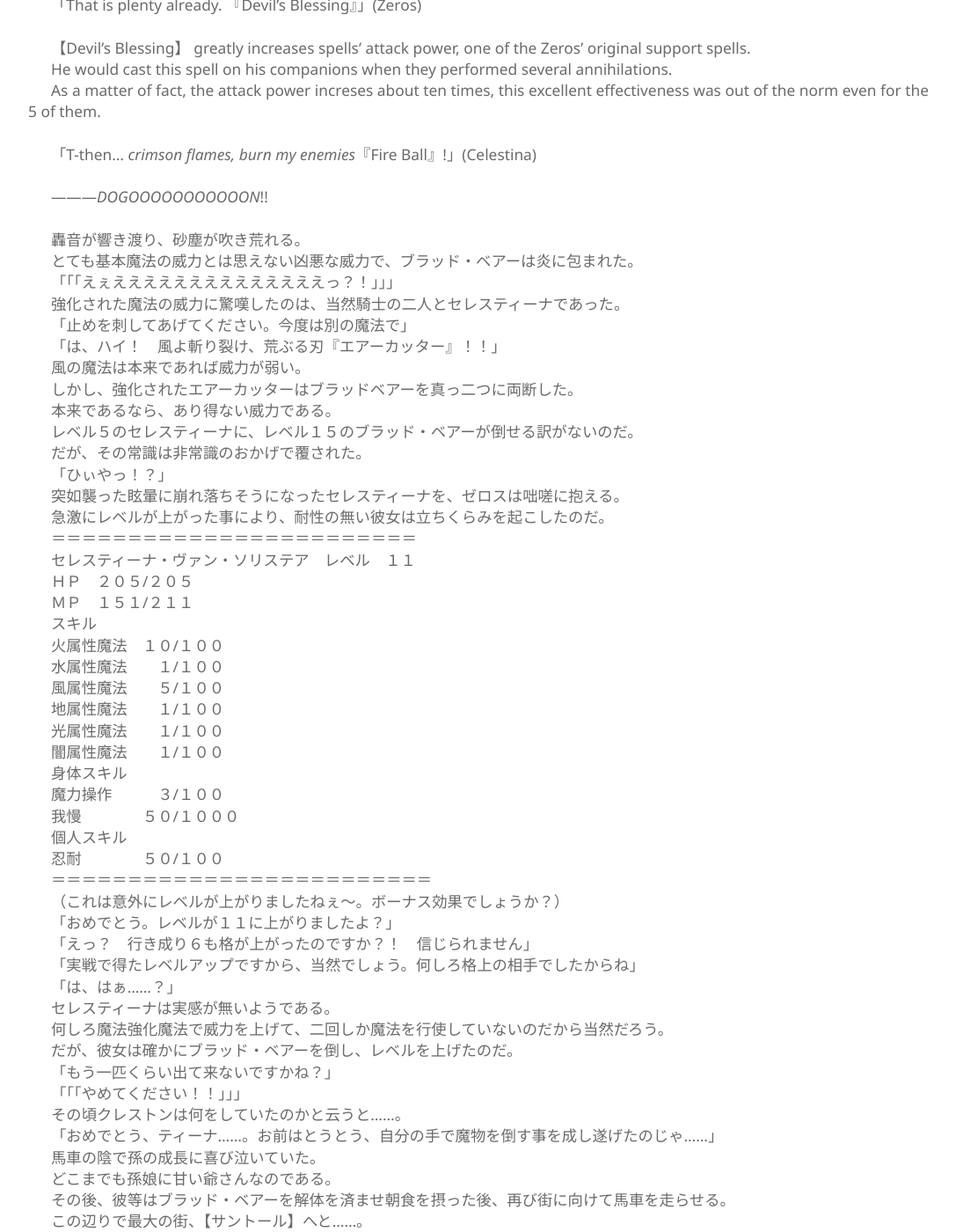
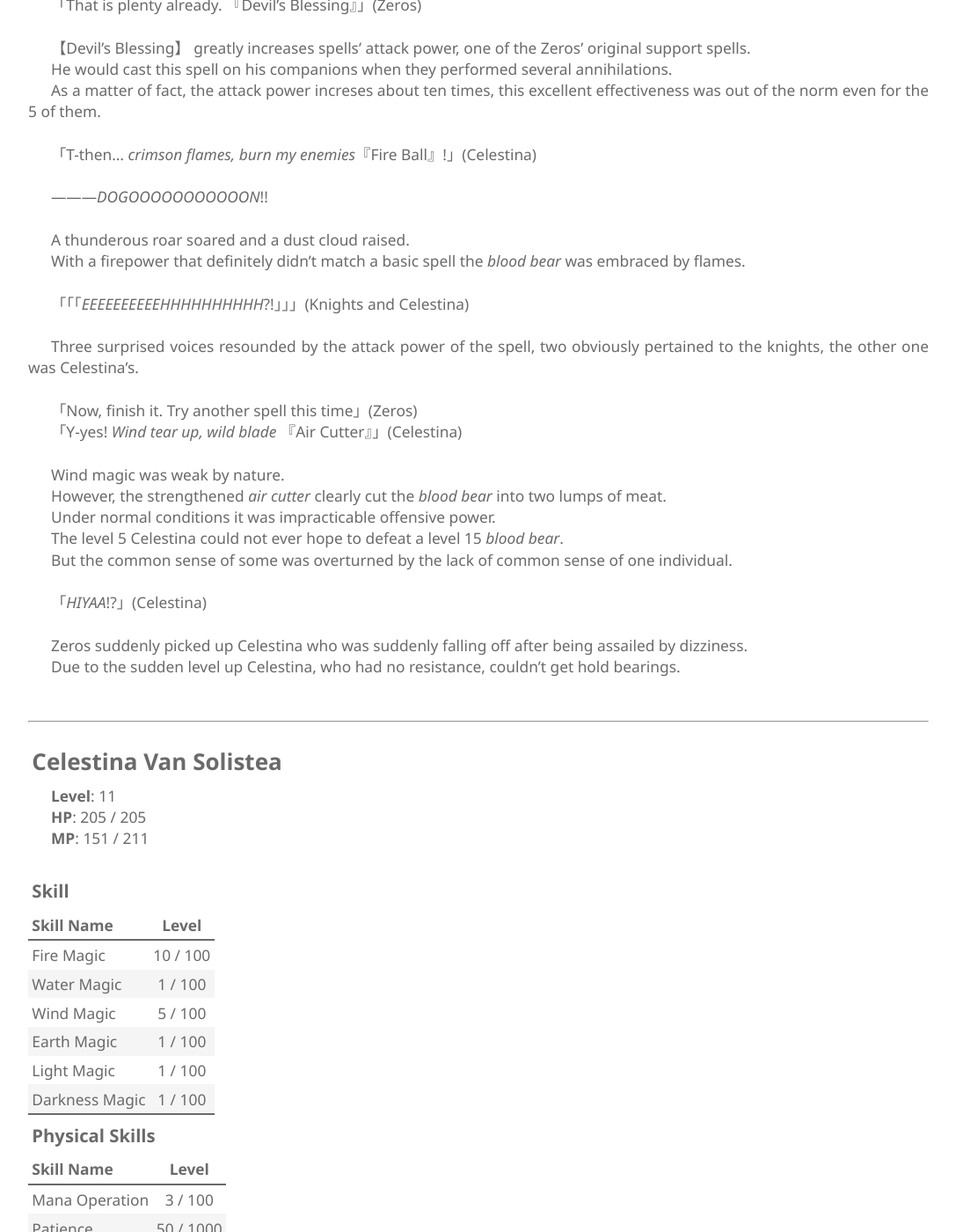
Before and after one commit to JoaoSilveira/arafoo, a Jekyll site: the page built from _chapters/3.md, in a window 1280 px wide and 1400 px high, scrolled down 11706 px. Shown: the whole window at 88% size, without its empty margins (96-1183 px from the left). Built offline with Jekyll 4.4.1, drawn with Linux system fonts in a browser that asks for light colours; some of the changed text lies outside the part shown.

Commit message:
Finish chapter 3

```diff
--- a/_chapters/3.md
+++ b/_chapters/3.md
@@ -289,7 +289,7 @@ Occupation: Noble's Daughter
 | --- | :---: |
 | Fire Magic | 1 / 100 |
 
-### Body Skills
+### Physical Skills
 
 | Skill Name | Level |
 | ----- | :---: |
@@ -768,145 +768,130 @@ As a matter of fact, the attack power increses about ten times, this excellent e
 
 <br>
 
+A thunderous roar soared and a dust cloud raised.
 
-轟音が響き渡り、砂塵が吹き荒れる。
+With a firepower that definitely didn't match a basic spell the *blood bear* was embraced by flames.
 
-とても基本魔法の威力とは思えない凶悪な威力で、ブラッド・ベアーは炎に包まれた。
+<br>
 
+「「「*EEEEEEEEEEHHHHHHHHHH*?!」」」(Knights and Celestina)
 
+<br>
 
-「「「えぇええええええええええええええっ？！」」」
+Three surprised voices resounded by the attack power of the spell, two obviously pertained to the knights, the other one was Celestina's.
 
+<br>
 
+「Now, finish it. Try another spell this time」(Zeros)
 
-強化された魔法の威力に驚嘆したのは、当然騎士の二人とセレスティーナであった。
+「Y-yes! *Wind tear up, wild blade* 『Air Cutter』」(Celestina)
 
+<br>
 
+Wind magic was weak by nature.
 
-「止めを刺してあげてください。今度は別の魔法で」
+However, the strengthened *air cutter* clearly cut the *blood bear* into two lumps of meat.
 
-「は、ハイ！　風よ斬り裂け、荒ぶる刃『エアーカッター』！！」
+Under normal conditions it was impracticable offensive power.
 
+The level 5 Celestina could not ever hope to defeat a level 15 *blood bear*.
 
+But the common sense of some was overturned by the lack of common sense of one individual.
 
-風の魔法は本来であれば威力が弱い。
+<br>
 
-しかし、強化されたエアーカッターはブラッドベアーを真っ二つに両断した。
+「*HIYAA*!?」(Celestina)
 
-本来であるなら、あり得ない威力である。
+<br>
 
-レベル５のセレスティーナに、レベル１５のブラッド・ベアーが倒せる訳がないのだ。
+Zeros suddenly picked up Celestina who was suddenly falling off after being assailed by dizziness.
 
-だが、その常識は非常識のおかげで覆された。
+Due to the sudden level up Celestina, who had no resistance, couldn't get hold bearings.
 
+<br>
 
+---
 
-「ひぃやっ！？」
+## Celestina Van Solistea
 
+**Level**: 11
 
+**HP**: 205 / 205
 
-突如襲った眩暈に崩れ落ちそうになったセレスティーナを、ゼロスは咄嗟に抱える。
+**MP**: 151 / 211
 
-急激にレベルが上がった事により、耐性の無い彼女は立ちくらみを起こしたのだ。
+<br>
 
+### Skill
 
+| Skill Name | Level |
+| --- | :---: |
+| Fire Magic | 10 / 100 |
+| Water Magic | 1 / 100 |
+| Wind Magic | 5 / 100 |
+| Earth Magic | 1 / 100 |
+| Light Magic | 1 / 100 |
+| Darkness Magic | 1 / 100 |
 
-＝＝＝＝＝＝＝＝＝＝＝＝＝＝＝＝＝＝＝＝＝＝＝＝
+### Physical Skills
 
+| Skill Name | Level |
+| ----- | :---: |
+| Mana Operation | 3 / 100 |
+| Patience | 50 / 1000 |
 
+### Personal Skills:
 
-セレスティーナ・ヴァン・ソリステア　レベル　１１
+| Skill Name | Level |
+| ---------- | :---: |
+| Endurance | 50 / 100 |
 
+---
 
+<br>
 
-ＨＰ　２０５/２０５
+（*She leveled up more than I've thought～. Is it because a bonus effect?*）(Zeros)
 
-ＭＰ　１５１/２１１
+<br>
 
+「Congratulations! Your level raised to 11」(Zeros)
 
+「*Eeh*? It raised by 6 all of a sudden?! I can't believe it」(Celestina)
 
-スキル
+「It's levels earned through actual combat, it's only natural. You've fought a higher level opponent after all」(Zeros)
 
+「*Hu-huh*...?」(Celestina)
 
+<br>
 
-火属性魔法　１０/１００
+It didn't fell real for Celestina yet.
 
-水属性魔法　　１/１００
+She used the strengthened spells only twice, so it wasn't surprising.
 
-風属性魔法　　５/１００
+Even so, she had indeed killed a *blood bear* and leveled up.
 
-地属性魔法　　１/１００
+<br>
 
-光属性魔法　　１/１００
+「Won't one more show up perhaps?」(Zeros)
 
-闇属性魔法　　１/１００
+「「「Please stop it!!」」」(Knights and Celestina)
 
+<br>
 
+Telling what Creston was doing during this time...
 
-身体スキル
+<br>
 
+「Congratulations Tina... I've finally been able to bring down a monster by yourself...」(Creston)
 
+<br>
 
-魔力操作　　　３/１００
+He wept gleefully on the shadow of the carriage after looking at his granddaughter growth.
 
-我慢　　　　５０/１０００
+Just how soft is this grandpa on his granddaughter?
 
+<br>
 
+After that they've finished dismantling the *blood bear* and had breakfast. And once again the carriage advanced through the road.
 
-個人スキル
-
-
-
-忍耐　　　　５０/１００
-
-
-
-＝＝＝＝＝＝＝＝＝＝＝＝＝＝＝＝＝＝＝＝＝＝＝＝＝
-
-
-
-（これは意外にレベルが上がりましたねぇ～。ボーナス効果でしょうか？）
-
-
-
-「おめでとう。レベルが１１に上がりましたよ？」
-
-「えっ？　行き成り６も格が上がったのですか？！　信じられません」
-
-「実戦で得たレベルアップですから、当然でしょう。何しろ格上の相手でしたからね」
-
-「は、はぁ……？」
-
-
-
-セレスティーナは実感が無いようである。
-
-何しろ魔法強化魔法で威力を上げて、二回しか魔法を行使していないのだから当然だろう。
-
-だが、彼女は確かにブラッド・ベアーを倒し、レベルを上げたのだ。
-
-
-
-「もう一匹くらい出て来ないですかね？」
-
-「「「やめてください！！」」」
-
-
-
-その頃クレストンは何をしていたのかと云うと……。
-
-
-
-「おめでとう、ティーナ……。お前はとうとう、自分の手で魔物を倒す事を成し遂げたのじゃ……」
-
-
-
-馬車の陰で孫の成長に喜び泣いていた。
-
-どこまでも孫娘に甘い爺さんなのである。
-
-
-
-その後、彼等はブラッド・ベアーを解体を済ませ朝食を摂った後、再び街に向けて馬車を走らせる。
-
-この辺りで最大の街、【サントール】へと……。
+They were headed to the greatest city on the vicinity 【Santol】.
```
